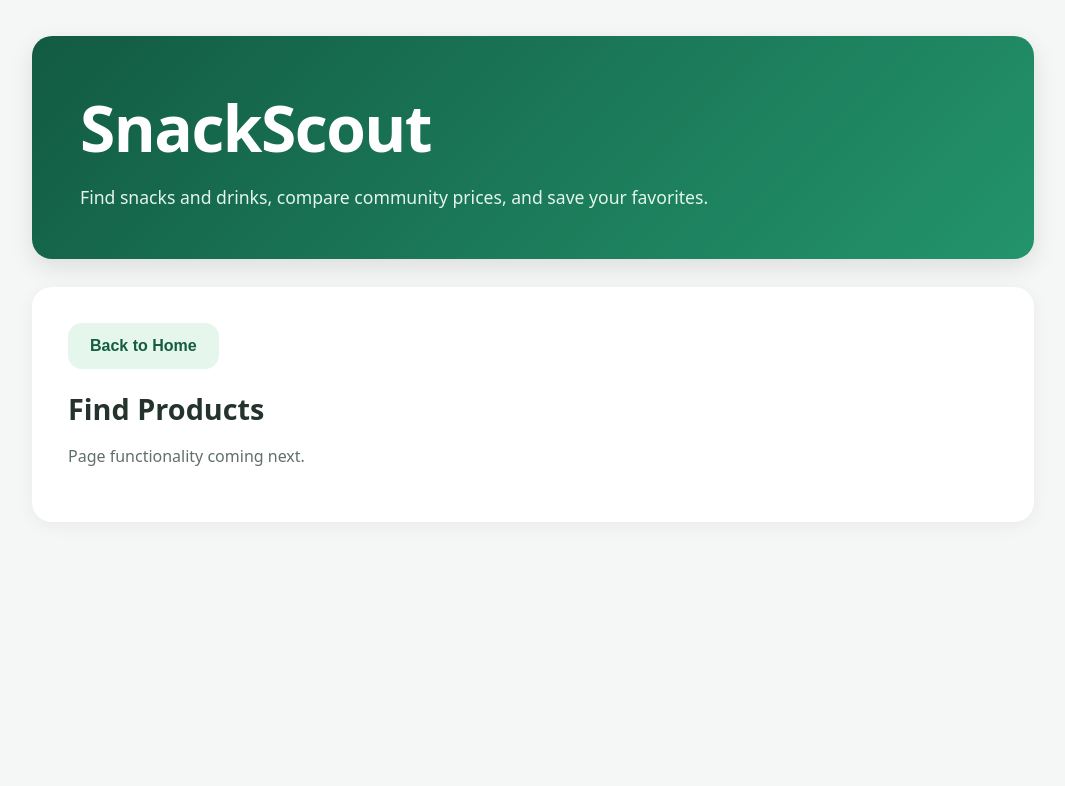
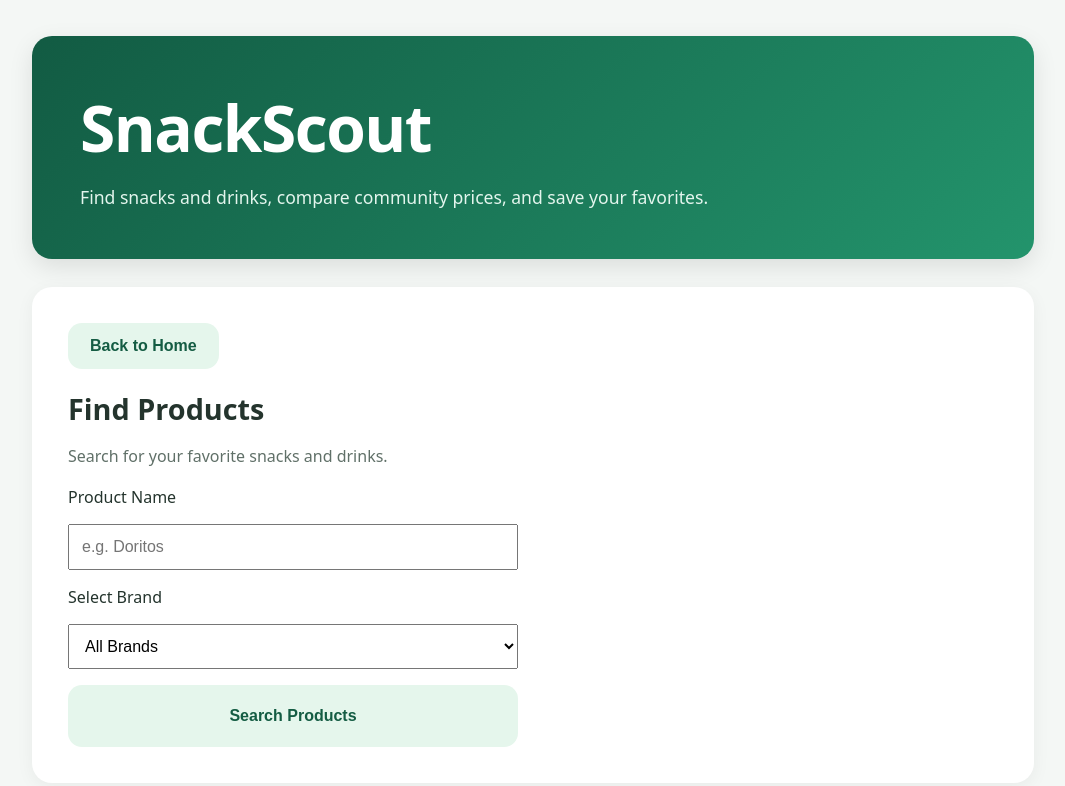
Before and after one commit to DubSlow13/snackscout, a React (Vite) app in the folder client/: page / in a window 1280 px wide. Both pictures are taken after a click on the button "Find Products". Shown: the top 786 px of the page, without its empty margins (107-1172 px from the left). Built offline with nearby package versions, Linux system fonts and the light colour scheme.

Commit message:
Update App.jsx

```diff
--- a/client/src/App.jsx
+++ b/client/src/App.jsx
@@ -8,15 +8,38 @@ const mainSections = [
   'Verify Reports'
 ]
 
+// Temporary demo data until our API is connected
+const products = [
+  { id: 1, name: 'Doritos Nacho Cheese', brand: 'Doritos' },
+  { id: 2, name: 'Red Bull Energy Drink', brand: 'Red Bull' },
+  { id: 3, name: 'Takis Fuego', brand: 'Takis' },
+  { id: 4, name: 'Monster Energy', brand: 'Monster' }
+]
+
 function App() {
   const [currentPage, setCurrentPage] = useState('Home')
+  const [searchTerm, setSearchTerm] = useState('')
+  const [selectedBrand, setSelectedBrand] = useState('')
+
+  const filteredProducts = products.filter((product) => {
+    const matchesName = product.name
+      .toLowerCase()
+      .includes(searchTerm.toLowerCase())
+
+    const matchesBrand = selectedBrand === '' ||
+      product.brand === selectedBrand
+
+    return matchesName && matchesBrand
+  })
 
   return (
     <main>
       <header>
         <h1>SnackScout</h1>
-        <p>Find snacks and drinks, compare community prices,
-          and save your favorites.</p>
+        <p>
+          Find snacks and drinks, compare community prices,
+          and save your favorites.
+        </p>
       </header>
 
       {currentPage === 'Home' ? (
@@ -45,8 +68,81 @@ function App() {
             Back to Home
           </button>
 
-          <h2>{currentPage}</h2>
-          <p>Page functionality coming next.</p>
+          {currentPage === 'Find Products' ? (
+            <>
+              <h2>Find Products</h2>
+              <p>Search for your favorite snacks and drinks.</p>
+
+              <form
+                onSubmit={(e) => {
+                  e.preventDefault()
+                  setCurrentPage('Search Results')
+                }}
+                style={{
+                  display: 'grid',
+                  gap: '16px',
+                  maxWidth: '450px'
+                }}
+              >
+                <label htmlFor="search">
+                  Product Name
+                </label>
+                <input
+                  id="search"
+                  type="search"
+                  placeholder="e.g. Doritos"
+                  value={searchTerm}
+                  onChange={(e) => setSearchTerm(e.target.value)}
+                  style={{ padding: '12px', fontSize: '16px' }}
+                />
+
+                <label htmlFor="brand">Select Brand</label>
+                <select
+                  id="brand"
+                  value={selectedBrand}
+                  onChange={(e) => setSelectedBrand(e.target.value)}
+                  style={{ padding: '12px', fontSize: '16px' }}
+                >
+                  <option value="">All Brands</option>
+                  <option value="Doritos">Doritos</option>
+                  <option value="Red Bull">Red Bull</option>
+                  <option value="Takis">Takis</option>
+                  <option value="Monster">Monster</option>
+                </select>
+
+                <button type="submit">Search Products</button>
+              </form>
+            </>
+          ) : currentPage === 'Search Results' ? (
+            <>
+              <h2>Search Results</h2>
+
+              <button
+                type="button"
+                onClick={() => setCurrentPage('Find Products')}
+              >
+                Back to Search
+              </button>
+
+              {filteredProducts.length === 0 ? (
+                <p>No matching products found.</p>
+              ) : (
+                <ul>
+                  {filteredProducts.map((product) => (
+                    <li key={product.id}>
+                      <strong>{product.name}</strong>
+                      {' — '}{product.brand}
+                    </li>
+                  ))}
+                </ul>
+              )}
+            </>
+          ) : (
+            <>
+              <h2>{currentPage}</h2>
+              <p>Page functionality coming next.</p>
+            </>
+          )}
         </section>
       )}
     </main>
```
